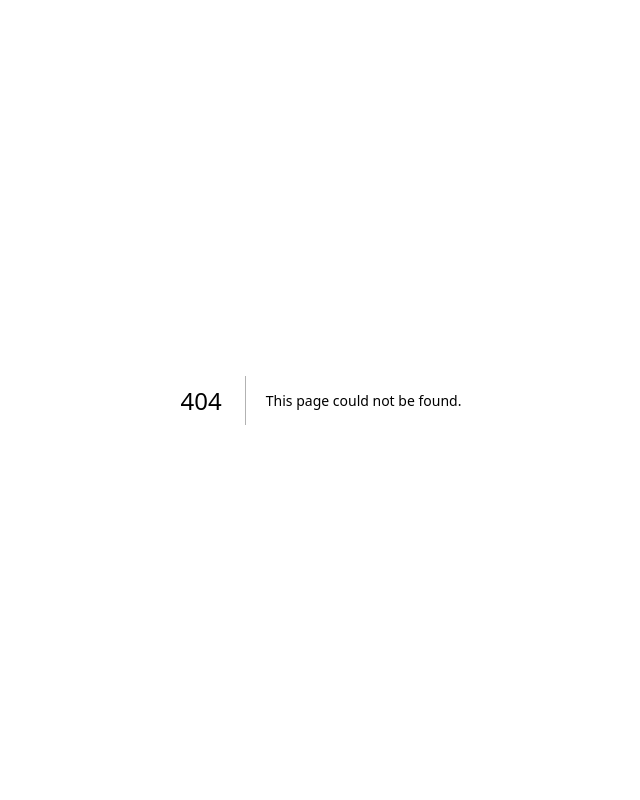
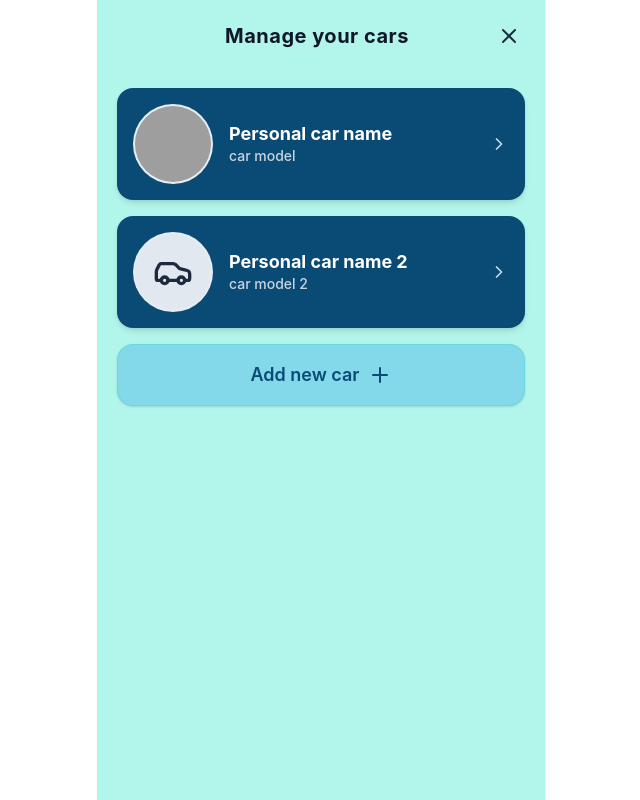
Before and after one commit to StefPo09/ParkShare, a Next.js app in the folder frontend/: page /ManageCarPage in a window 1280 px wide. Before the commit this address had no page. Shown: the whole page, without its empty margins (319-959 px from the left). Built offline with nearby package versions, Linux system fonts and the light colour scheme; grey boxes are pictures that could not be loaded.

Commit message:
added manange your cars page

```diff
--- /dev/null
+++ b/frontend/app/ManageCarPage/page.tsx
@@ -0,0 +1,93 @@
+'use client';
+
+import React from 'react';
+import Image from 'next/image';
+import { useRouter } from 'next/navigation';
+import { X, ChevronRight, Plus, Car } from 'lucide-react';
+
+interface CarItem {
+    id: string;
+    name: string;
+    model: string;
+    imageUrl?: string;
+}
+
+const mockCars: CarItem[] = [
+    {
+        id: '1',
+        name: 'Personal car name',
+        model: 'car model',
+        // Replace with your actual image path or remote URL
+        imageUrl: 'https://images.unsplash.com/photo-1603584173870-7f23fdae1b7a?auto=format&fit=crop&w=400&q=80',
+    },
+    {
+        id: '2',
+        name: 'Personal car name 2',
+        model: 'car model 2',
+    },
+];
+
+export default () => {
+    return (
+        <div className="relative flex flex-col h-screen w-full max-w-md mx-auto overflow-y-auto bg-[#B2F5EA] dark:bg-[#061512] text-slate-800 dark:text-slate-100 font-sans transition-colors duration-300">
+
+            {/* --- Top Header Navigation --- */}
+            <header className="flex items-center justify-between px-5 py-5 z-10">
+                <div className="w-6" /> {/* Spacer to center title */}
+                <h1 className="text-xl font-bold tracking-wide text-slate-900 dark:text-white">
+                    Manage your cars
+                </h1>
+                <button
+                    aria-label="Close page"
+                    className="p-1 text-slate-800 dark:text-slate-200 hover:opacity-70 transition-opacity"
+                >
+                    <X className="w-6 h-6" />
+                </button>
+            </header>
+
+            {/* --- Car List Content --- */}
+            <main className="flex-1 px-5 pt-4 pb-8 space-y-4">
+                {mockCars.map((car) => (
+                    <div
+                        key={car.id}
+                        className="relative flex items-center justify-between p-4 rounded-2xl bg-[#0A4B75] dark:bg-[#0A4B75] text-white shadow-md hover:shadow-lg transition-shadow cursor-pointer"
+                    >
+                        <div className="flex items-center space-x-4">
+                            {/* Car Image Thumbnail Container */}
+                            <div className="relative w-20 h-20 rounded-full bg-slate-200 dark:bg-slate-300 flex items-center justify-center overflow-hidden border-2 border-white/20 shrink-0">
+                                {car.imageUrl ? (
+                                    <Image
+                                        src={car.imageUrl}
+                                        alt={car.name}
+                                        fill
+                                        className="object-cover"
+                                    />
+                                ) : (
+                                    <Car className="w-10 h-10 text-slate-800" />
+                                )}
+                            </div>
+
+                            {/* Car Info */}
+                            <div>
+                                <h2 className="text-lg font-bold leading-snug">{car.name}</h2>
+                                <p className="text-sm text-slate-300 font-medium">{car.model}</p>
+                            </div>
+                        </div>
+
+                        {/* Right Arrow Icon */}
+                        <ChevronRight className="w-5 h-5 text-white/80 shrink-0" />
+                    </div>
+                ))}
+
+                {/* --- Add New Car Button --- */}
+                <button
+                    onClick={() => console.log('Add new car clicked')}
+                    className="w-full flex items-center justify-center space-x-2 py-4 px-6 rounded-2xl bg-[#83D8E9] dark:bg-[#073830] text-[#0A4B75] dark:text-[#a0ece0] font-semibold text-lg shadow-sm hover:opacity-90 active:scale-[0.99] transition-all border border-teal-400/20"
+                >
+                    <span>Add new car</span>
+                    <Plus className="w-6 h-6" />
+                </button>
+            </main>
+        </div>
+    );
+}
```
